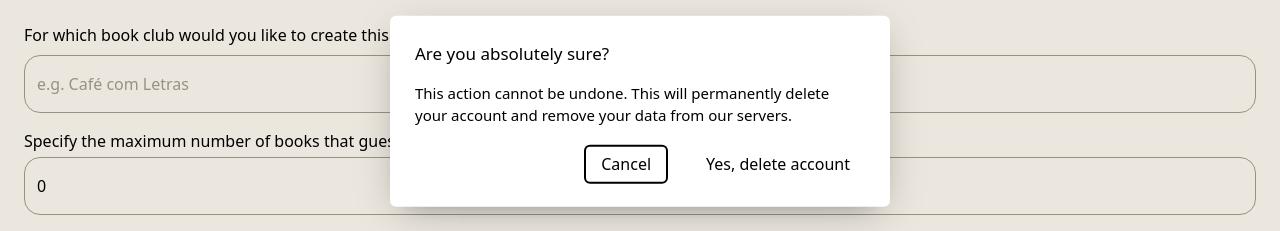
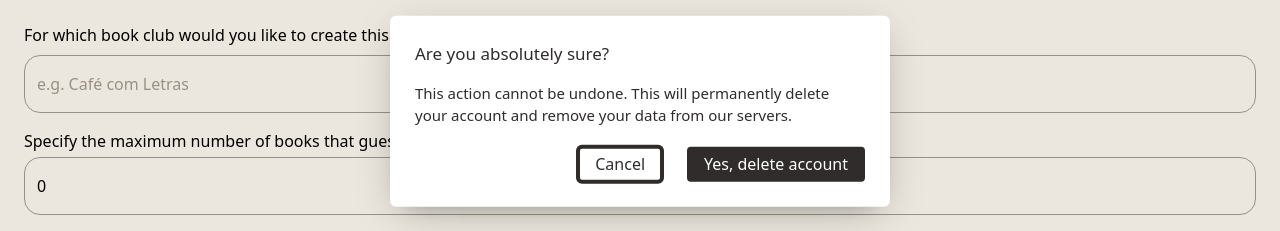
Before and after one commit to carolinaparisi/dom-app, a Next.js app: page /room/1 in a window 1280 px wide. Both pictures are taken after a click on the button "DELETE ROOM". Shown: the part 1160-1391 px from the top of the page. Built offline with nearby package versions, Linux system fonts and the light colour scheme; no server answers; the database is empty.

Commit message:
feat: style alert dialog and associate with delete function

```diff
--- a/src/app/room/[id]/page.tsx
+++ b/src/app/room/[id]/page.tsx
@@ -51,7 +51,7 @@ type NewRoomProps = z.infer<typeof newRoomSchema>;
 
 export default function EditRoom({ params }: { params: { id: string } }) {
   const router = useRouter();
-  const { getRoom, setRoom } = useRoomContext();
+  const { getRoom, setRoom, deleteRoom } = useRoomContext();
   const [initialRoom, setInitialRoom] = useState<Room | null>(null);
   const baseVotingUrl =
     process.env.NODE_ENV === 'production'
@@ -121,13 +121,11 @@ export default function EditRoom({ params }: { params: { id: string } }) {
     router.push('/');
   };
 
-  /*   const handleDeleteRoom = async () => {
-    console.log('handleDeleteRoom clicked!');
-
-         await deleteRoom(params.id);
+  const handleDeleteRoom = async () => {
+    await deleteRoom(params.id);
 
     router.push('/');
-  }; */
+  };
 
   const handleRevealBook = () => {
     console.log('Book revealed!');
@@ -294,22 +292,25 @@ export default function EditRoom({ params }: { params: { id: string } }) {
                       <AlertDialog.Portal>
                         <AlertDialog.Overlay className="bg-blackA6 data-[state=open]:animate-overlayShow fixed inset-0" />
                         <AlertDialog.Content className="data-[state=open]:animate-contentShow fixed left-1/2 top-1/2 max-h-[85vh] w-[90vw] max-w-[500px] -translate-x-1/2 -translate-y-1/2 rounded-md bg-white p-[25px] shadow-[hsl(206_22%_7%_/_35%)_0px_10px_38px_-10px,_hsl(206_22%_7%_/_20%)_0px_10px_20px_-15px] focus:outline-none">
-                          <AlertDialog.Title className="text-mauve12 m-0 text-[17px] font-medium">
+                          <AlertDialog.Title className="m-0 text-[17px] font-medium text-black">
                             Are you absolutely sure?
                           </AlertDialog.Title>
-                          <AlertDialog.Description className="text-mauve11 mb-5 mt-[15px] text-[15px] leading-normal">
+                          <AlertDialog.Description className="mb-5 mt-[15px] text-[15px] leading-normal text-black">
                             This action cannot be undone. This will permanently
                             delete your account and remove your data from our
                             servers.
                           </AlertDialog.Description>
                           <div className="flex justify-end gap-[25px]">
                             <AlertDialog.Cancel asChild>
-                              <button className="bg-mauve4 text-mauve11 hover:bg-mauve5 focus:shadow-mauve7 inline-flex h-[35px] items-center justify-center rounded px-[15px] font-medium leading-none outline-none focus:shadow-[0_0_0_2px]">
+                              <button className="hover:bg-mauve5 focus:shadow-mauve7 inline-flex h-[35px] items-center justify-center rounded border-2 border-black bg-white px-[15px] font-medium leading-none text-black outline-none focus:shadow-[0_0_0_2px]">
                                 Cancel
                               </button>
                             </AlertDialog.Cancel>
                             <AlertDialog.Action asChild>
-                              <button className="bg-red4 text-red11 hover:bg-red5 focus:shadow-red7 inline-flex h-[35px] items-center justify-center rounded px-[15px] font-medium leading-none outline-none focus:shadow-[0_0_0_2px]">
+                              <button
+                                onClick={handleDeleteRoom}
+                                className="hover:bg-red5 focus:shadow-red7 inline-flex h-[35px] items-center justify-center rounded border-2 border-black bg-black px-[15px] font-medium leading-none text-white outline-none focus:shadow-[0_0_0_2px]"
+                              >
                                 Yes, delete account
                               </button>
                             </AlertDialog.Action>
```
